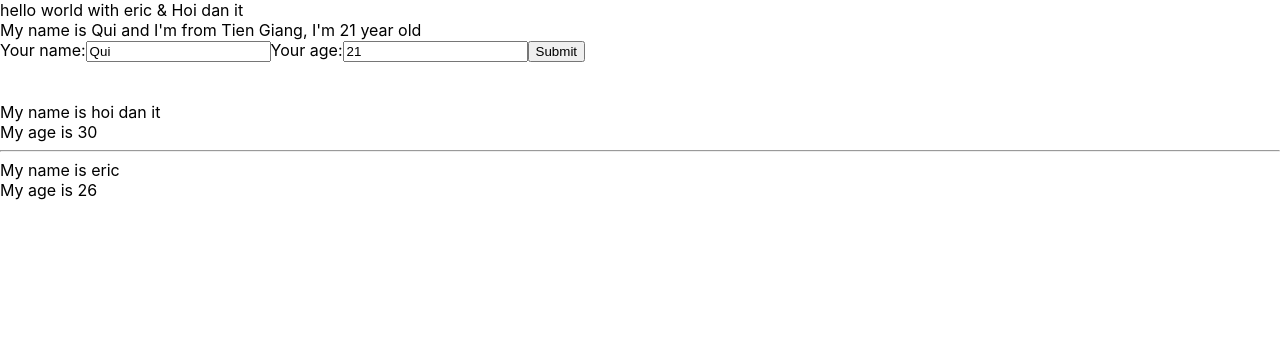
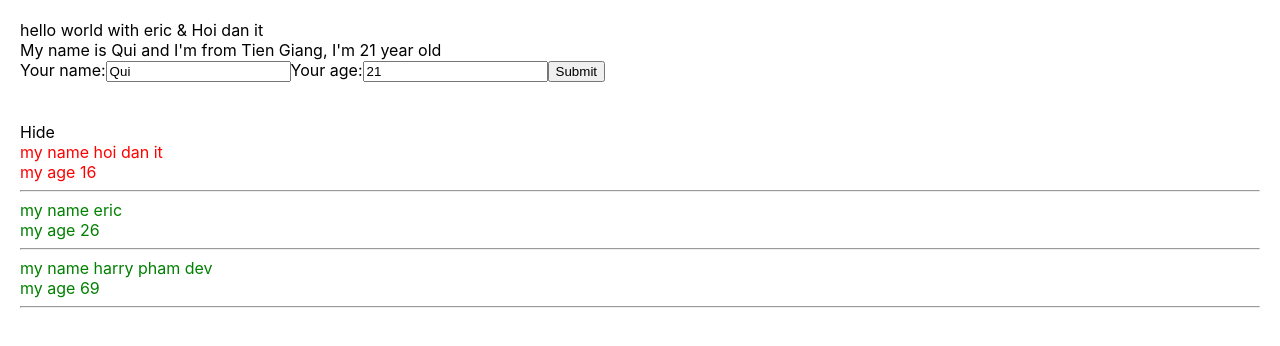
Before and after one commit to qui2k3/test-demo-react, a React (Create React App) app: page / in a window 1280 px wide. Shown: the top 346 px of the page. Built offline with nearby package versions, Linux system fonts and the light colour scheme.

Commit message:
conditional react

```diff
--- a/src/App.css
+++ b/src/App.css
@@ -1,4 +1,15 @@
+.red {
+  color: red;
+}
+
+.green {
+  color: green;
+}
+
+
+
 body {
+  padding: 20px;
   margin: 0;
   font-family: -apple-system, BlinkMacSystemFont, 'Segoe UI', 'Roboto', 'Oxygen',
     'Ubuntu', 'Cantarell', 'Fira Sans', 'Droid Sans', 'Helvetica Neue',
@@ -46,6 +57,7 @@ code {
   from {
     transform: rotate(0deg);
   }
+
   to {
     transform: rotate(360deg);
   }
--- a/src/components/DisplayInfo.js
+++ b/src/components/DisplayInfo.js
@@ -1,14 +1,40 @@
 import React from "react";
 class DisplayInfor extends React.Component {
 
+    state = {
+        isShowListUsers: true
+    };
+    handleShowHide = () => {
+        this.setState({
+            isShowListUsers: !this.state.isShowListUsers
+        })
+    };
     render() {
         //destructuring
         //props kieu opj => viet tat properties
-        const { name, age } = this.props;
+        const { listUsers } = this.props;
         return (
             <div>
-                <div>My name is {name}</div>
-                <div>My age is {age}</div>
+                <div>
+                    <span onClick={() => { this.handleShowHide() }}>
+                        {this.state.isShowListUsers === true ? "Hide" : "Show"}
+                    </span>
+                </div>
+                {this.state.isShowListUsers &&
+                    <div>
+                        {listUsers.map((user) => {
+                            return (
+                                //covert string->number
+                                <div key={user.id} className={+user.age > 18 ? "green" : "red"}>
+                                    <div> my name {user.name} </div>
+                                    <div> my age {user.age}</div>
+                                    <hr />
+                                </div>
+                            );
+                        })}
+                    </div>
+                }
+
             </div>
         );
     }
--- a/src/components/MyComponent.js
+++ b/src/components/MyComponent.js
@@ -2,18 +2,28 @@ import React from "react";
 import UserInfor from "./UserInfo";
 import DisplayInfor from "./DisplayInfo";
 class MyComponent extends React.Component {
+
+    state = {
+        listUsers: [
+            { id: 1, name: "hoi dan it", age: "16" },
+            { id: 2, name: "eric", age: "26" },
+            { id: 3, name: "harry pham dev", age: "69" }
+        ]
+    }
+
     //JSX
     render() {
-
+        // DRY: don't repeat yourself
         return (
 
             <div>
                 <UserInfor></UserInfor>
                 <br />
                 <br />
-                <DisplayInfor name="hoi dan it" age="30"></DisplayInfor>
-                <hr />
-                <DisplayInfor name={"eric"} age={26} ></DisplayInfor>
+                <DisplayInfor
+                    listUsers={this.state.listUsers}
+
+                />
             </div>
         );
     }
--- a/src/index.js
+++ b/src/index.js
@@ -8,9 +8,9 @@ import store from './redux/store';
 const root = ReactDOM.createRoot(document.getElementById('root'));
 root.render(
   <Provider store={store}>
-    <React.StrictMode>
+    {/* <React.StrictMode> */}
       <App />
-    </React.StrictMode>
+    {/* </React.StrictMode> */}
   </Provider>
 );
 
```
